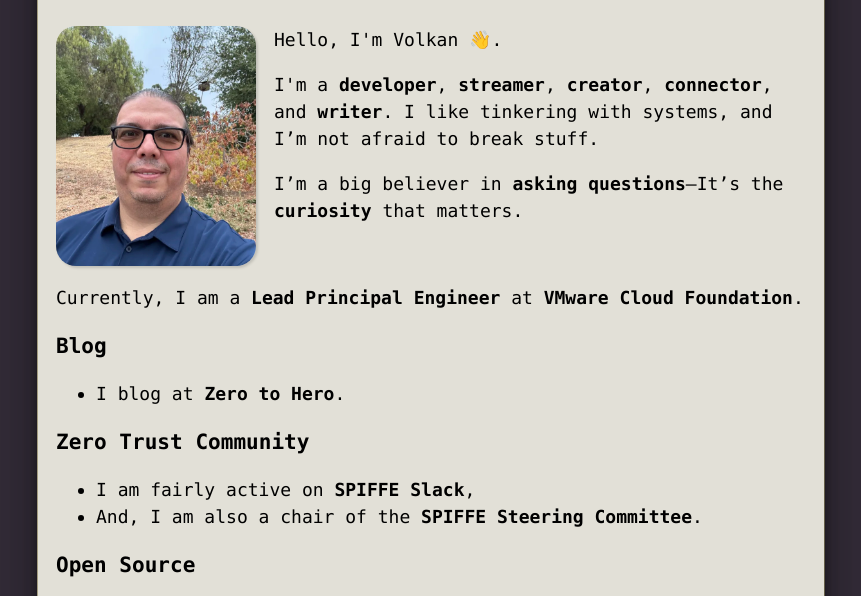
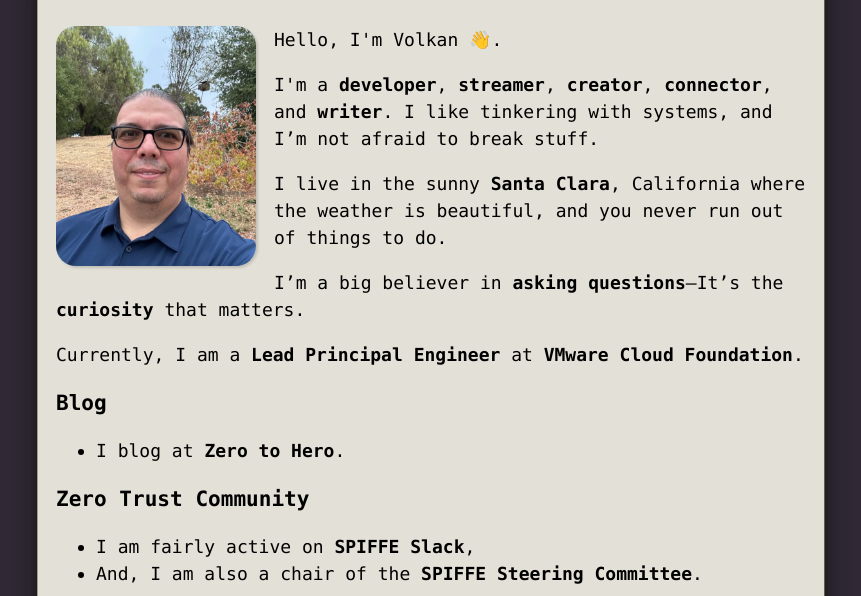
Before and after one commit to zerotohero-dev/volkan.io, a website: page index.html in a window 1280 px wide. Shown: the part 182-778 px from the top of the page, without its empty margins (209-1070 px from the left). Drawn offline with Linux system fonts and the light colour scheme.

Commit message:
add location.
Signed-off-by: Volkan Özçelik <me@volkan.io>

```diff
--- a/index.html
+++ b/index.html
@@ -46,6 +46,9 @@ box-shadow: rgba(0, 0, 0, 0.15) 1.95px 1.95px 2.6px;
 <strong>creator</strong>, <strong>connector</strong>, and <strong>writer</strong>.
 I like tinkering with systems, and I’m not afraid to
 break stuff.</p>
+
+<p>I live in the sunny <strong>Santa Clara</strong>, California where the
+weather is beautiful, and you never run out of things to do.</p>
 
 <p>I’m a big believer in <strong>asking questions</strong>—It’s
 the <strong>curiosity</strong> that matters.</p>
```
